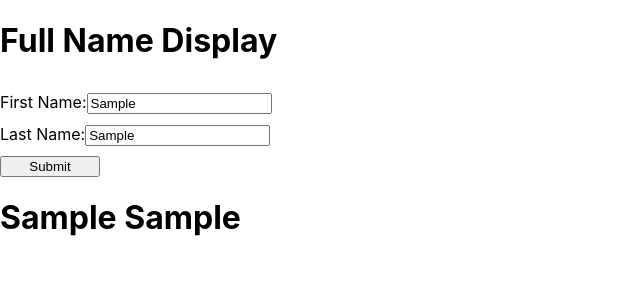
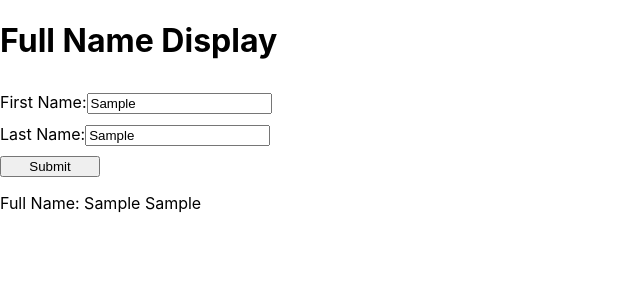
Before and after one commit to PratikshaNikam/XDisplayName, a React (Create React App) app: page / in a window 1280 px wide. Both pictures are taken after typing "Sample", "Sample" into the empty fields and a click on the button "Submit". Shown: the top 300 px of the page, without its empty margins (0-640 px from the left). Built offline with nearby package versions, Linux system fonts and the light colour scheme.

Commit message:
changed show name

```diff
--- a/src/DisplayName.jsx
+++ b/src/DisplayName.jsx
@@ -48,7 +48,8 @@ function DisplayName() {
 
 
       </form>
-      {showName ? <h1>{name} {lastName}</h1> : null}
+
+      {showName ? <p>Full Name: {name} {lastName}</p> : null}
 
       </>
 
```
